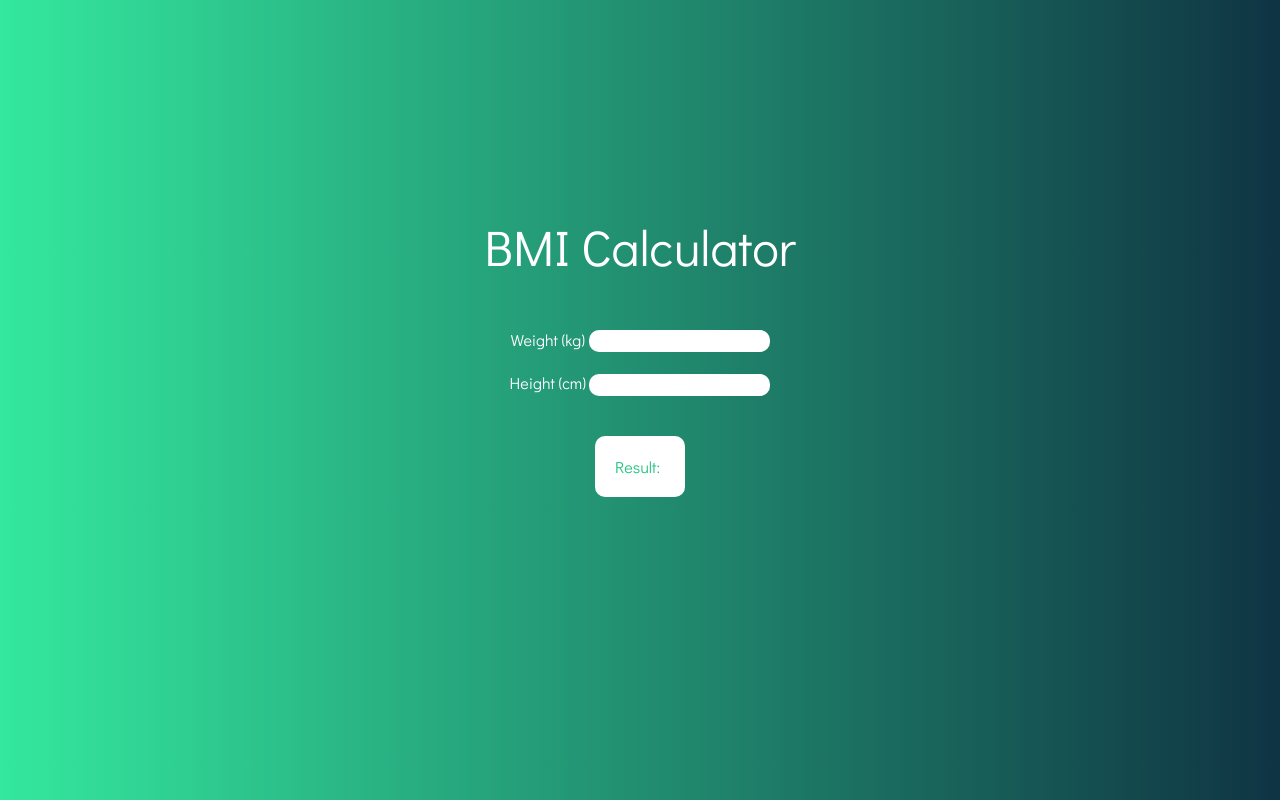
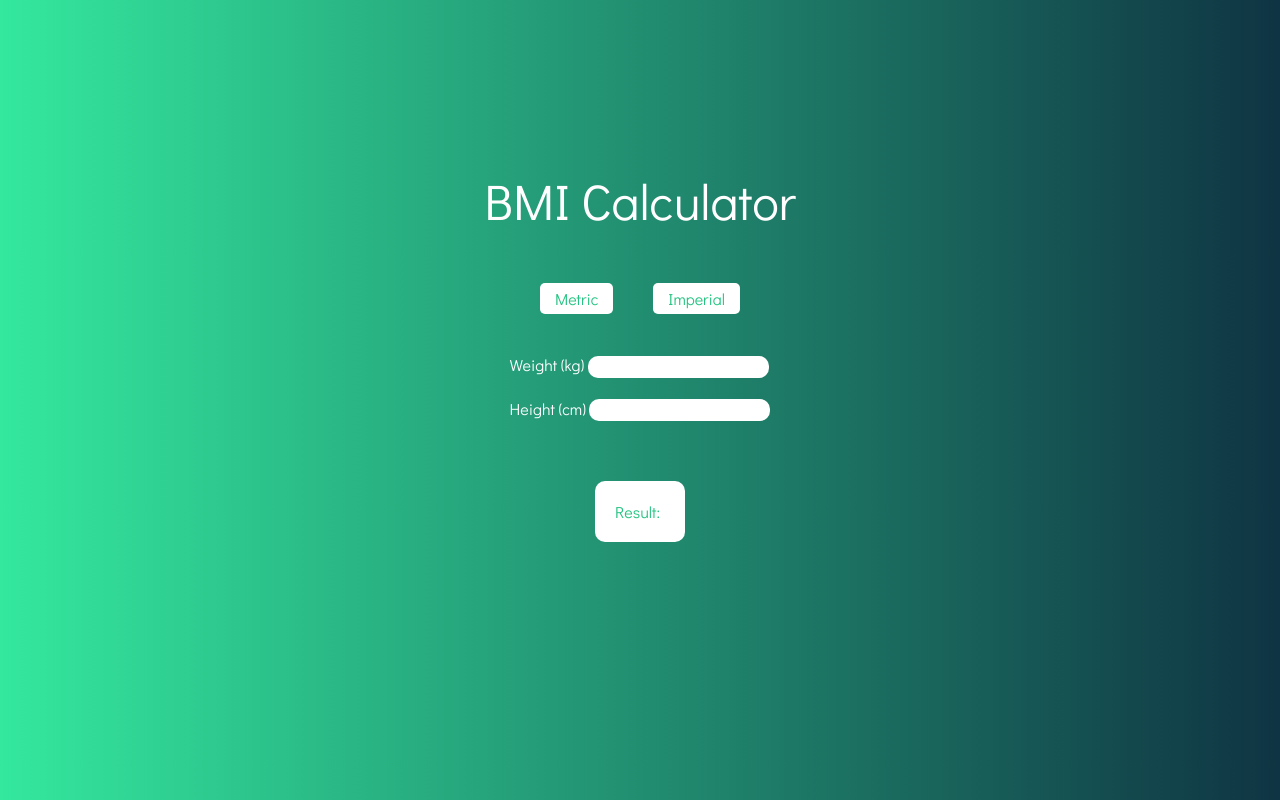
Before and after one commit to pedbr/react_bmi_calculator, a React (Create React App) app: page / in a window 1280 px wide. Built offline with nearby package versions, Linux system fonts and the light colour scheme.

Commit message:
adds buttons for metric and imperial system

```diff
--- a/src/App.css
+++ b/src/App.css
@@ -25,7 +25,7 @@ body {
   margin: 20px;
 }
 
-.height.div {
+.height-div {
   margin: 20px;
 }
 
@@ -51,3 +51,32 @@ body {
 .result-indicator {
   margin-right: 5px;
 }
+
+.methods-buttons {
+  display: flex;display: flex;
+  flex-wrap: wrap;
+  justify-content: center;
+  align-items: center;
+}
+
+.metric-button {
+  margin: 20px;
+  padding-left: 15px;
+  padding-right: 15px;
+  padding-top: 5px;
+  padding-bottom: 5px;
+  border-radius: 5px;
+  background: white;
+  color: #25c381;
+}
+
+.imperial-button {
+  margin: 20px;
+  padding-left: 15px;
+  padding-right: 15px;
+  padding-top: 5px;
+  padding-bottom: 5px;
+  border-radius: 5px;
+  background: white;
+  color: #25c381;
+}
--- a/src/App.jsx
+++ b/src/App.jsx
@@ -15,14 +15,19 @@ class App extends Component {
     return (
       <div className="main-div">
         <div className="title">BMI Calculator</div>
+        <div className="methods-buttons">
+          <div className="metric-button">Metric</div>
+          <div className="imperial-button">Imperial</div>
+        </div>
+        <div className="metric-form">
         <div className="weight-div">
           <label>Weight (kg) </label>
           <input className="input-box" name="weight" value={this.state.weight} onChange={ (e) => this.setState({ weight: e.target.value })} />
         </div>
-
         <div className="height-div">
           <label>Height (cm) </label>
           <input className="input-box" name="height" value={this.state.height} onChange={ (e) => this.setState({ height: e.target.value })} />
+        </div>
         </div>
         <div className="result-div">
         <div className="result-indicator">Result: </div>
```
